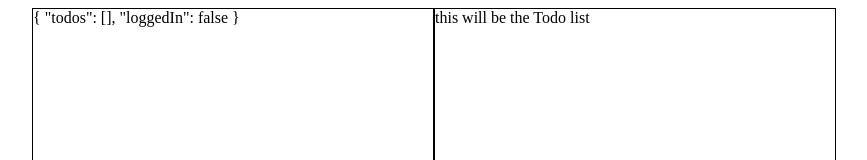
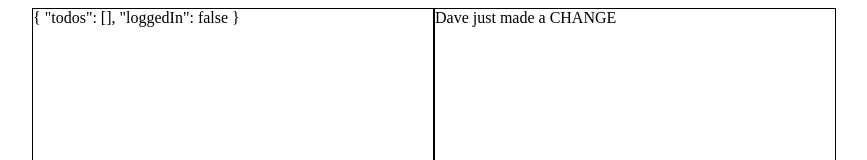
Before and after one commit to neurocollective/brain_do, a React (Create React App) app: page / in a window 1280 px wide. Shown: the top 160 px of the page, without its empty margins (206-1073 px from the left). Built offline with nearby package versions, Linux system fonts and the light colour scheme.

Commit message:
tiny demo change

```diff
--- a/src/Todo.js
+++ b/src/Todo.js
@@ -3,7 +3,7 @@ const Todo = (props) => {
 
     return (
       <div>
-        this will be the Todo list
+        Dave just made a CHANGE
       </div>
     );
   };
```
